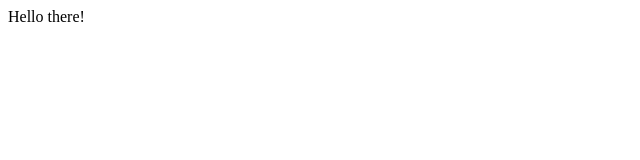
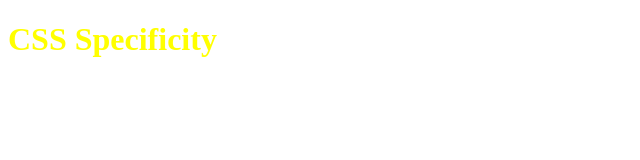
Before and after one commit to kimsayuki/Web-Development, a plain HTML site: page 18_CSS Specificity & Cascade/index.html in a window 1280 px wide. Shown: the whole page, without its empty margins (0-640 px from the left). Drawn offline with Linux system fonts and the light colour scheme.

Commit message:
acomplished folder 18

```diff
--- a/18_CSS Specificity & Cascade/index.html
+++ b/18_CSS Specificity & Cascade/index.html
@@ -6,8 +6,35 @@
     <title>CSS Specificity & Cascade</title>
     <link rel="stylesheet" href="/18_CSS Specificity & Cascade/style.css">
 </head>
+
+<style>
+    /* The Specificity of this selector is 1 */
+    h1{
+        color: aqua;
+    }
+    /* The Specificity of this selector is 1+10=11 */
+    h1.yellow{
+        color: yellow;
+    }
+    /* The Specificity of this selector is 10000 because of !important */
+    .cred{
+        color: red /* !important */;
+    }
+    /* The Specificity of this selector is 10 */
+    .cpurple{
+        color: purple;
+    }
+    /* The Specificity of this selector is 1+10+10+10+10=41  this property not work here because (a.harryclass.rohan-class[href]:hover) these things are not in html files  */
+    a.harryclass.rohan-class[href]:hover{
+        color: blueviolet;
+    }
+</style>
+
 <body>
-    Hello there!
+    <div>
+        <!-- The Specificity of inline selector is 1000 -->
+        <h1 class="yellow cred cpurple">CSS Specificity</h1>
+    </div>
     <script src="/18_CSS Specificity & Cascade/script.js"></script>
 </body>
 </html>
```
